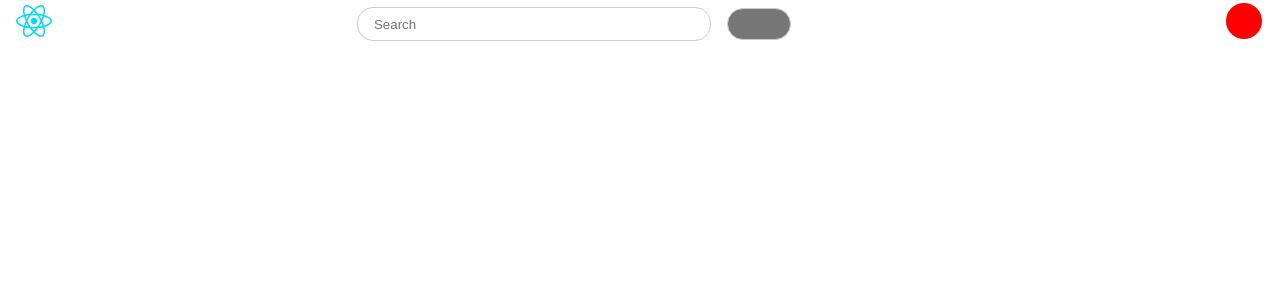
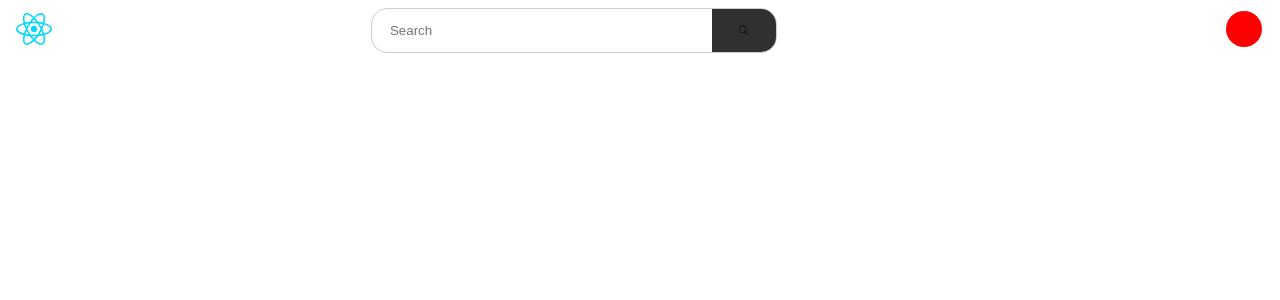
Before and after one commit to AjJ132/streaming-platform, a React (Vite) app in the folder frontend/: page / in a window 1280 px wide. Shown: the top 300 px of the page. Built offline with nearby package versions, Linux system fonts and the light colour scheme.

Commit message:
Added Sidebar
Added Sidebar for navigation and added CSS rules for page background and navbar search box

```diff
--- a/frontend/package.json
+++ b/frontend/package.json
@@ -9,6 +9,7 @@
     "preview": "vite preview"
   },
   "dependencies": {
+    "font-awesome": "^4.7.0",
     "react": "^18.2.0",
     "react-dom": "^18.2.0"
   },
--- a/frontend/src/HomeScreen.css
+++ b/frontend/src/HomeScreen.css
@@ -1,10 +1,30 @@
 .home-page-wrapper {
+  display: grid;
+  grid-template-rows: 3rem 1fr;
+  grid-template-columns: 225px 1fr;
+  height: 100vh;
+  width: 100vw;
+  overflow: hidden;
+}
+
+.sidebar-container {
+  grid-column: 1;
+
+  grid-row: 2;
+  width: 100%;
+  height: 100%;
+}
+
+.main-content {
   display: flex;
   flex-direction: column;
   align-items: center;
   justify-content: center;
-  height: 100vh;
-  width: 100vw;
+  height: 100%;
+  width: 100%;
+
+  grid-row: 2 / 3;
+  grid-column: 1 / 3;
 }
 
 .navbar {
@@ -14,10 +34,16 @@
   position: fixed;
   top: 0;
   left: 0;
+  margin-top: 0.5rem;
 
   display: flex;
   flex-direction: row;
   justify-content: space-between;
+
+  grid-row: 1 / 2;
+  grid-column: 1 / 3;
+
+  z-index: 100;
 }
 
 .navbar-image {
@@ -31,15 +57,38 @@
   flex-direction: row;
   justify-content: center;
   align-items: center;
+  height: 90%;
+
+  /* background-color: rgb(118, 118, 118); */
+  border-radius: 1rem;
+  border: 1px solid #ccc;
+
+  overflow: hidden;
+
+  /* padding: 0 1rem; */
 }
 
 .navbar-search-input {
   width: 20rem;
   height: 2rem;
-  border-radius: 1rem;
-  border: 1px solid #ccc;
-  padding: 0 1rem;
-  margin-right: 1rem;
+  background: none;
+  border: none;
+  /* border-radius: 1rem; */
+  /* border: 1px solid #ccc; */
+  /* padding: 0 1rem; */
+  margin-left: 1rem;
+
+  cursor: pointer;
+}
+
+.navbar-search-button-wrapper {
+  display: flex;
+  flex-direction: row;
+  justify-content: center;
+  align-items: center;
+
+  background-color: hsl(0, 0%, 18.82%);
+  height: 100%;
 }
 
 .navbar-search-button {
@@ -51,6 +100,14 @@
   display: flex;
   justify-content: center;
   align-items: center;
+
+  background: none;
+  border: none;
+  cursor: pointer;
+}
+
+.navbar-search-button-wrapper:hover {
+  background-color: rgb(118, 118, 118);
 }
 
 .navbar-profile-wrapper {
--- a/frontend/src/HomeScreen.jsx
+++ b/frontend/src/HomeScreen.jsx
@@ -1,10 +1,9 @@
 import { useState } from "react";
 import "./HomeScreen.css";
 import reactLogo from "./assets/react.svg";
+import Sidebar from "./components/sidebar/sidebar.jsx";
 
 function HomeScreen() {
-  const [count, setCount] = useState(0);
-
   return (
     <div className="home-page-wrapper">
       <div className="navbar">
@@ -17,7 +16,29 @@ function HomeScreen() {
             placeholder="Search"
             className="navbar-search-input"
           />
-          <button className="navbar-search-button"></button>
+          <div className="navbar-search-button-wrapper">
+            <button className="navbar-search-button">
+              <div
+                style={{ width: "100%", height: "100%", fill: "currentcolor" }}
+              >
+                <svg
+                  enableBackground="new 0 0 24 24"
+                  height="24"
+                  viewBox="0 0 24 24"
+                  width="24"
+                  focusable="false"
+                  style={{
+                    pointerEvents: "none",
+                    display: "block",
+                    width: "100%",
+                    height: "100%",
+                  }}
+                >
+                  <path d="m20.87 20.17-5.59-5.59C16.35 13.35 17 11.75 17 10c0-3.87-3.13-7-7-7s-7 3.13-7 7 3.13 7 7 7c1.75 0 3.35-.65 4.58-1.71l5.59 5.59.7-.71zM10 16c-3.31 0-6-2.69-6-6s2.69-6 6-6 6 2.69 6 6-2.69 6-6 6z"></path>
+                </svg>
+              </div>
+            </button>
+          </div>
         </div>
 
         <div className="navbar-profile-wrapper">
@@ -35,6 +56,10 @@ function HomeScreen() {
           </div>
         </div>
       </div>
+      <div className="sidebar-container">
+        <Sidebar />
+      </div>
+      <div className="main-content"></div>
     </div>
   );
 }
--- /dev/null
+++ b/frontend/src/components/sidebar/sidebar.css
@@ -0,0 +1,51 @@
+.sidebar-wrapper {
+  display: flex;
+  flex-direction: column;
+  justify-content: space-between;
+  align-items: center;
+  /* background-color: hsl(0, 0%, 18.82%); */
+
+  width: 100%;
+  height: 100%;
+  z-index: 20;
+  transition: all 0.3s ease-in-out;
+}
+
+.sidebar-content {
+  display: flex;
+  flex-direction: column;
+  justify-content: start;
+  align-items: center;
+
+  width: 100%;
+  height: 100%;
+  z-index: 20;
+  margin-top: 1rem;
+  transition: all 0.3s ease-in-out;
+}
+
+.sidebar-item {
+  display: flex;
+  flex-direction: row;
+  justify-content: start;
+  align-items: center;
+  gap: 1.5rem;
+
+  width: 100%;
+  height: fit-content;
+  z-index: 20;
+  transition: all 0.3s ease-in-out;
+  padding: 0.5rem;
+  margin-left: 2rem;
+
+  color: white;
+  font-size: 1.4rem;
+  font-weight: 400;
+
+  border-radius: 1rem;
+}
+
+.sidebar-item:hover {
+  background-color: hsl(0, 0%, 18.82%);
+  cursor: pointer;
+}
--- /dev/null
+++ b/frontend/src/components/sidebar/sidebar.jsx
@@ -0,0 +1,27 @@
+import React from "react";
+import "./sidebar.css";
+
+import "font-awesome/css/font-awesome.min.css";
+
+function Sidebar() {
+  return (
+    <div className="sidebar-wrapper">
+      <div className="sidebar-content">
+        <a className="sidebar-item">
+          <i className="fa fa-home"></i> Home
+        </a>
+        <a className="sidebar-item">
+          <i className="fa fa-hourglass"></i> History
+        </a>
+        <a className="sidebar-item">
+          <i className="fa fa-user"></i> My Videos
+        </a>
+        <a className="sidebar-item">
+          <i className="fa fa-gear"></i> Settings
+        </a>
+      </div>
+    </div>
+  );
+}
+
+export default Sidebar;
--- a/frontend/src/index.css
+++ b/frontend/src/index.css
@@ -5,7 +5,7 @@
 
   color-scheme: light dark;
   color: rgba(255, 255, 255, 0.87);
-  background-color: #242424;
+  background-color: #0f0f0f;
 
   font-synthesis: none;
   text-rendering: optimizeLegibility;
@@ -18,9 +18,6 @@ a {
   font-weight: 500;
   color: #646cff;
   text-decoration: inherit;
-}
-a:hover {
-  color: #535bf2;
 }
 
 body {
```
Also changed, not shown: 1 other file (tests, documents, lock files or other folders).
